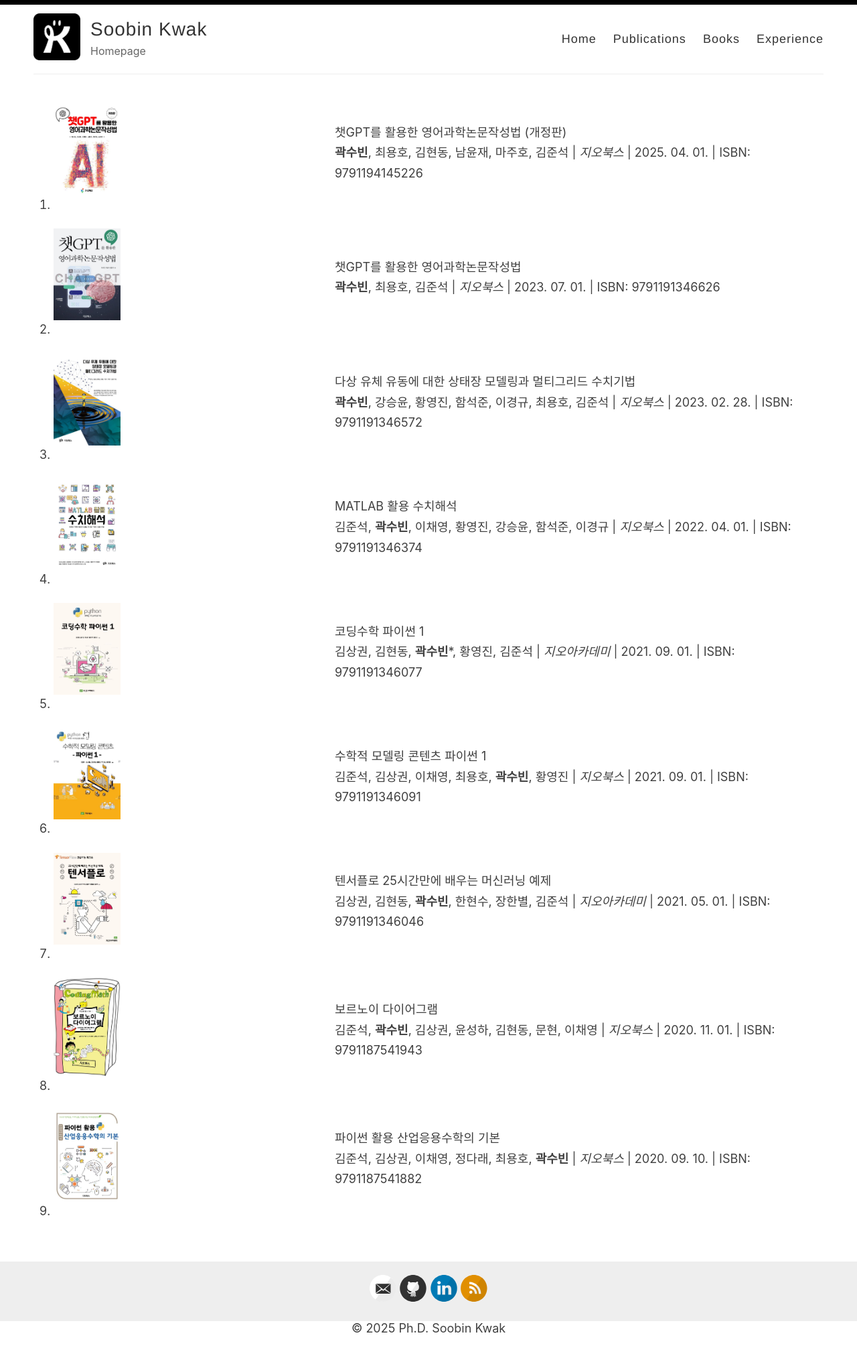
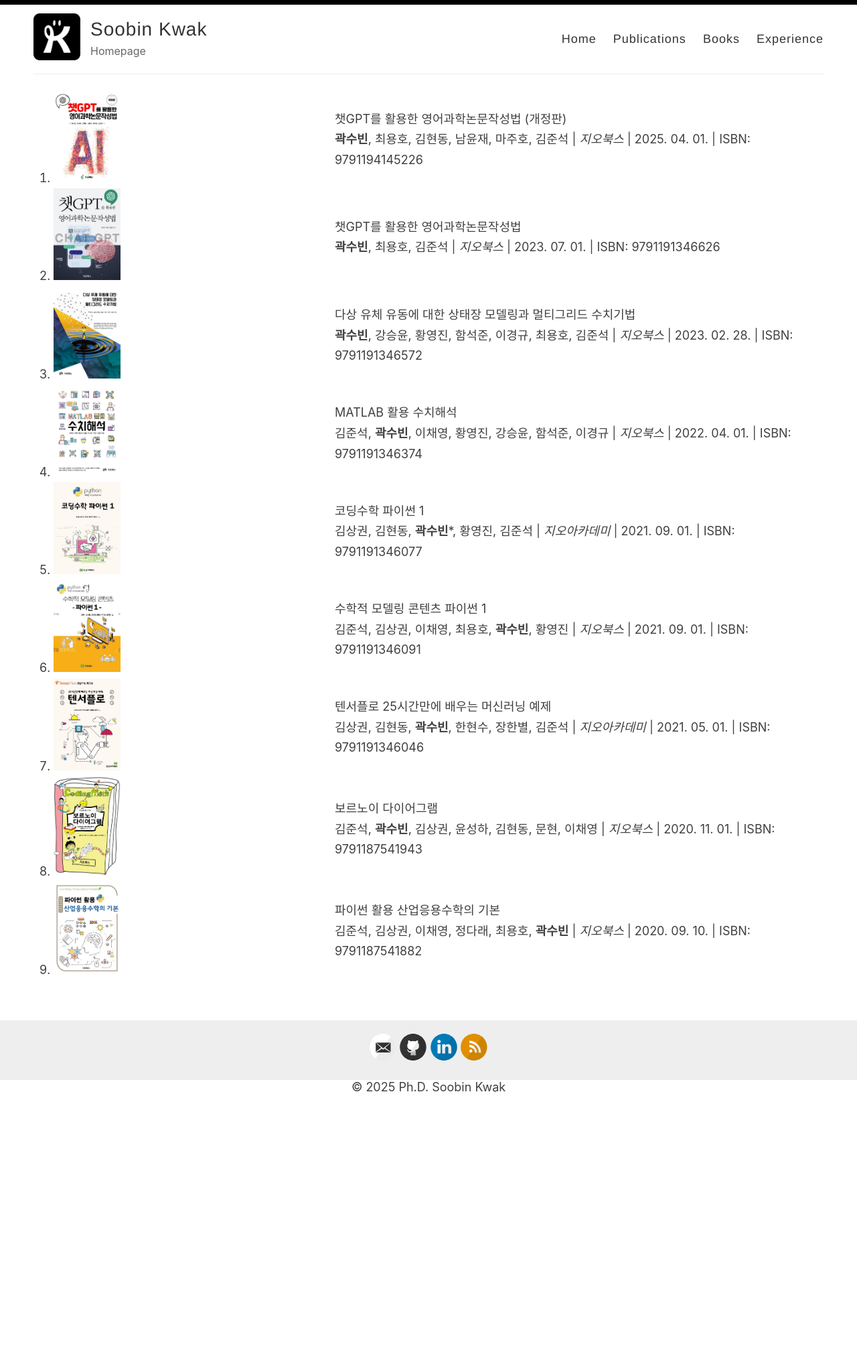
Before and after one commit to skwak/skwak.github.io, a Jekyll site: the page built from _pages/Books.md, in a window 1280 px wide. Shown: the whole page at 67% size. Built offline with Jekyll 4.4.1, drawn with Linux system fonts in a browser that asks for light colours; after the commit the page ends 1673 px from its top, so only the background shows below that.

Commit message:
Update style.scss

```diff
--- a/assets/style.scss
+++ b/assets/style.scss
@@ -42,7 +42,6 @@ body {
   height: auto;
   max-width: 400px;
   min-width: 100px;
-  margin: 20px auto;
 }
 
 h1, h2, h3, h4, h5, h6 {
```
